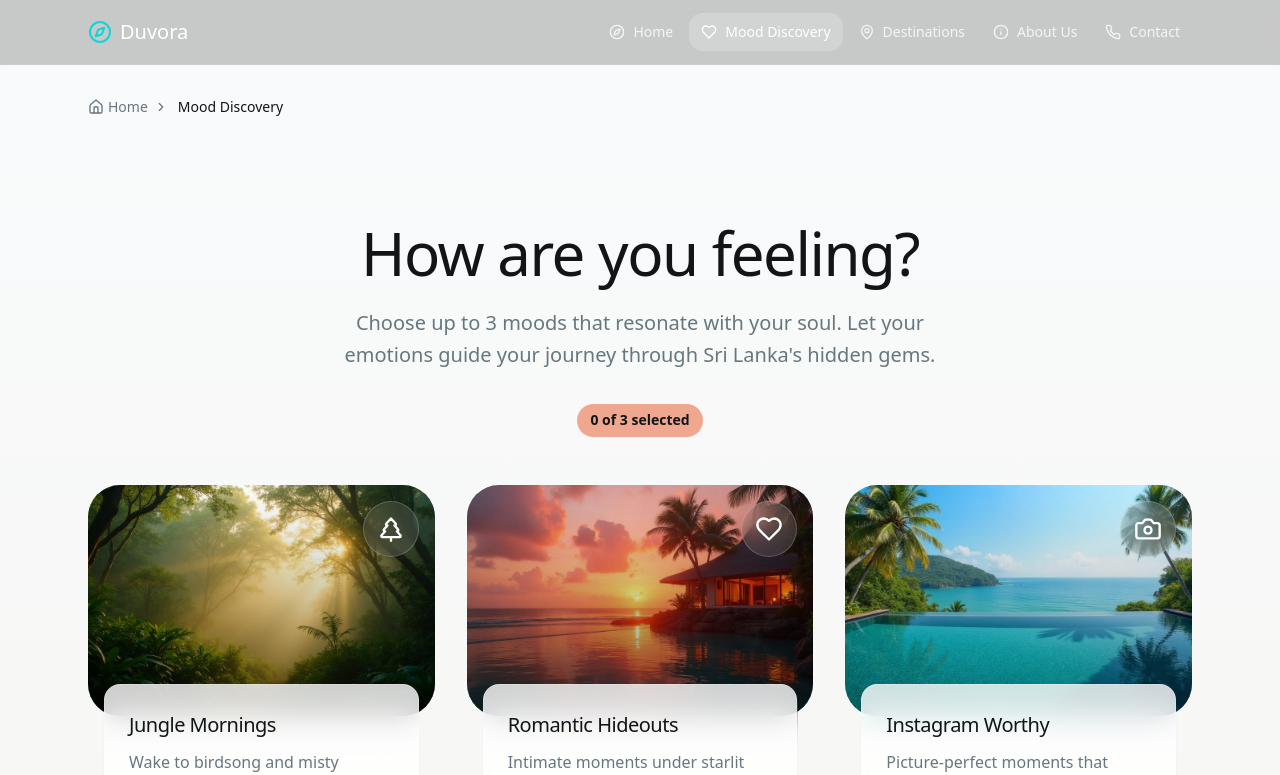
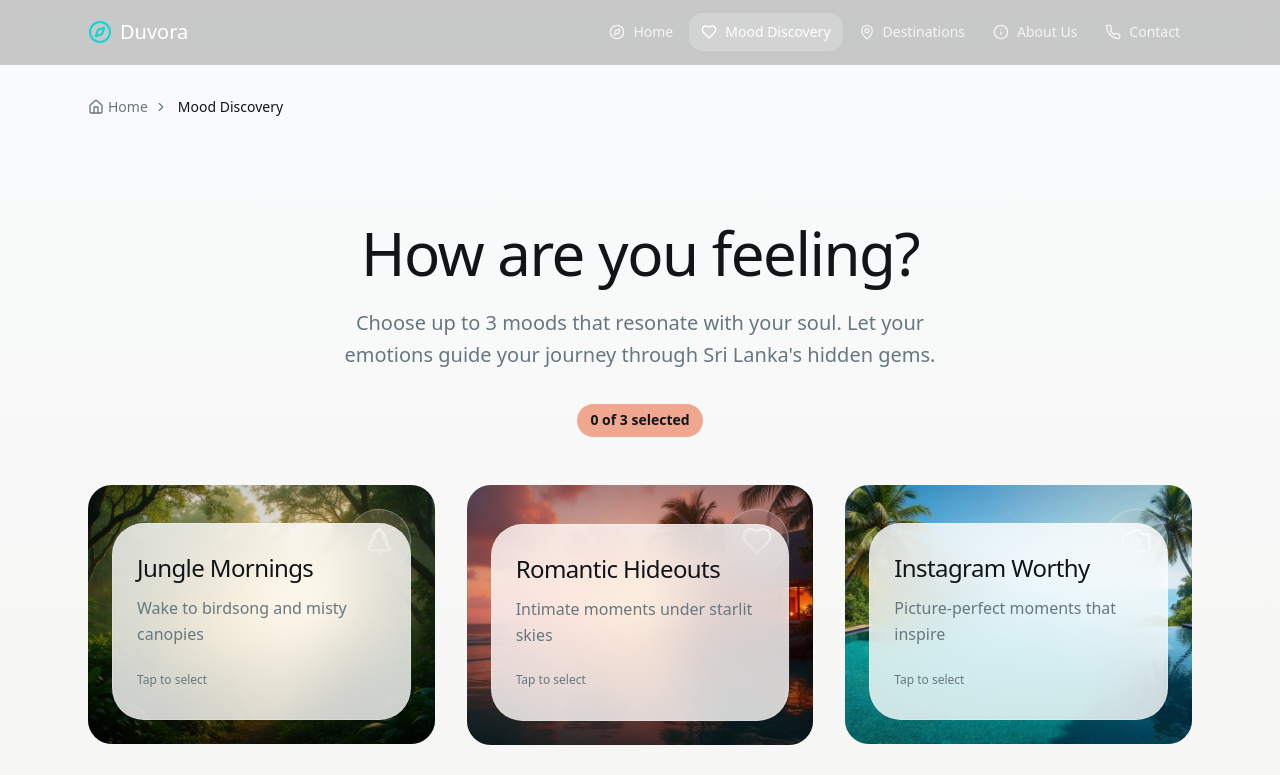
Before and after one commit to webartbybinara/duvora-mood-journeys, a React (Vite) app: page /discovery in a window 1280 px wide. Shown: the top 775 px of the page. Built offline with nearby package versions, Linux system fonts and the light colour scheme.

Commit message:
Revert mood discovery design
Reverted the mood discovery cards to a previous design.

```diff
--- a/src/components/MoodSelector.tsx
+++ b/src/components/MoodSelector.tsx
@@ -112,104 +112,110 @@ export function MoodSelector({ selectedMoods, onMoodToggle, onContinue }: MoodSe
             return (
               <div
                 key={mood.id}
-                className={`group relative cursor-pointer animate-fade-in-up ${
-                  isDisabled ? 'cursor-not-allowed' : ''
+                className={`group relative cursor-pointer animate-fade-in-up transition-all duration-500 ${
+                  isDisabled ? 'cursor-not-allowed opacity-60' : ''
                 }`}
                 style={{
                   animationDelay: `${index * 100}ms`
                 }}
                 onClick={() => !isDisabled && onMoodToggle(mood.id)}
               >
-                {/* Base Image Layer */}
-                <div className={`relative aspect-[4/3] sm:aspect-[3/2] rounded-2xl overflow-hidden transition-all duration-700 ${
+                {/* Full Background Image Container */}
+                <div className={`relative aspect-[3/4] sm:aspect-[4/3] rounded-3xl overflow-hidden transition-all duration-700 ${
                   isSelected
-                    ? 'scale-[0.98] shadow-[0_20px_50px_rgba(var(--primary)_/_0.4)]'
-                    : isDisabled
-                    ? 'opacity-40 scale-100'
-                    : 'shadow-elegant hover:shadow-immersive hover:scale-[1.01]'
+                    ? 'ring-4 ring-primary/50 shadow-[0_0_40px_rgba(var(--primary)_/_0.4)] scale-[1.02]'
+                    : 'hover:scale-[1.01] hover:shadow-[0_20px_40px_rgba(0,0,0,0.1)]'
                 }`}>
+
+                  {/* Background Image */}
                   <img
                     src={mood.image}
                     alt={mood.name}
                     className={`w-full h-full object-cover transition-all duration-1000 ${
-                      isSelected ? 'scale-105 blur-[1px]' : 'group-hover:scale-110'
+                      isSelected ? 'scale-110 brightness-110' : 'group-hover:scale-105'
                     }`}
                     loading="lazy"
                   />
 
-                  {/* Dynamic Gradient Overlay */}
-                  <div className={`absolute inset-0 bg-gradient-to-t from-black/80 via-black/30 to-transparent transition-all duration-700 ${
+                  {/* Glass Morphism Overlay */}
+                  <div className={`absolute inset-0 transition-all duration-700 ${
                     isSelected
-                      ? 'opacity-90'
-                      : 'opacity-60 group-hover:opacity-40'
+                      ? 'bg-gradient-to-t from-primary/40 via-primary/10 to-transparent backdrop-blur-[2px]'
+                      : 'bg-gradient-to-t from-black/50 via-transparent to-black/20 group-hover:from-black/40'
                   }`} />
 
-                  {/* Parallax Layer - Mood Icon */}
-                  <div className={`absolute top-4 right-4 z-30 transition-all duration-700 ${
+                  {/* Floating Icon - Top Right */}
+                  <div className={`absolute top-6 right-6 transition-all duration-500 ${
+                    isSelected ? 'scale-110 rotate-12' : 'group-hover:scale-105 group-hover:-rotate-6'
+                  }`}>
+                    <div className={`w-16 h-16 rounded-2xl backdrop-blur-xl border border-white/30 flex items-center justify-center transition-all duration-500 ${
                       isSelected
-                      ? 'transform translate-x-1 -translate-y-1 scale-110'
-                      : 'group-hover:transform group-hover:-translate-x-1 group-hover:-translate-y-1'
+                        ? 'bg-primary/20 shadow-[0_8px_32px_rgba(var(--primary)_/_0.3)]'
+                        : 'bg-white/10 group-hover:bg-white/20'
                     }`}>
-                    <div className={`w-12 h-12 sm:w-14 sm:h-14 rounded-2xl backdrop-blur-md border border-white/20 flex items-center justify-center transition-all duration-500 ${
-                      isSelected
-                        ? 'bg-primary/80 shadow-[0_0_20px_rgba(var(--primary)_/_0.6)] animate-pulse-glow'
-                        : 'bg-white/10 group-hover:bg-white/20 group-hover:scale-110'
-                    }`}>
-                      <Icon className={`w-6 h-6 sm:w-7 sm:h-7 transition-all duration-300 ${
-                        isSelected ? 'text-primary-foreground' : 'text-white'
+                      <Icon className={`w-8 h-8 transition-all duration-300 ${
+                        isSelected ? 'text-primary' : 'text-white'
                       }`} />
                     </div>
                   </div>
 
-                  {/* Selected Badge - Top Layer */}
+                  {/* Selection Badge */}
                   {isSelected && (
-                    <div className="absolute top-4 left-4 z-30 animate-scale-in">
-                      <div className="backdrop-blur-md bg-primary/90 text-primary-foreground px-3 py-1.5 rounded-xl text-xs font-medium border border-primary/20 shadow-lg">
-                        ✓ Selected #{selectedMoods.indexOf(mood.id) + 1}
+                    <div className="absolute top-6 left-6 animate-scale-in">
+                      <div className="backdrop-blur-xl bg-primary/90 text-primary-foreground px-4 py-2 rounded-2xl text-sm font-medium border border-primary/30 shadow-lg">
+                        Selected #{selectedMoods.indexOf(mood.id) + 1}
                       </div>
                     </div>
                   )}
-                </div>
 
-                {/* Floating Content Card - Elevated Layer */}
-                <div className={`relative -mt-8 mx-4 z-20 transition-all duration-700 ${
+                  {/* Floating Content Glass Card */}
+                  <div className={`absolute bottom-6 left-6 right-6 transition-all duration-700 ${
+                    isSelected ? 'transform translate-y-1' : 'group-hover:-translate-y-1'
+                  }`}>
+                    <div className={`backdrop-blur-xl rounded-2xl border border-white/20 p-6 transition-all duration-500 ${
                       isSelected
-                    ? 'transform translate-y-2 scale-[1.02]'
-                    : 'group-hover:-translate-y-1'
+                        ? 'bg-white/95 border-primary/30 shadow-[0_16px_32px_rgba(var(--primary)_/_0.2)]'
+                        : 'bg-white/80 group-hover:bg-white/90'
                     }`}>
-                  <Card className={`backdrop-blur-lg border border-white/20 shadow-immersive transition-all duration-700 ${
-                    isSelected
-                      ? 'bg-primary/5 border-primary/30 shadow-[0_20px_40px_rgba(var(--primary)_/_0.3)]'
-                      : 'bg-white/80 group-hover:bg-white/90 group-hover:shadow-[0_15px_35px_rgba(0,0,0,0.15)]'
-                  }`}>
-                    <div className="p-5 sm:p-6">
-                      <h3 className={`text-lg sm:text-xl font-medium mb-2 transition-colors duration-300 ${
+                      {/* Mood Name */}
+                      <h3 className={`text-xl sm:text-2xl font-light mb-2 transition-colors duration-300 ${
                         isSelected ? 'text-primary' : 'text-foreground'
                       }`}>
                         {mood.name}
                       </h3>
-                      <p className="text-muted-foreground text-sm sm:text-base leading-relaxed mb-3">
+
+                      {/* Description */}
+                      <p className="text-muted-foreground text-sm sm:text-base leading-relaxed mb-4">
                         {mood.description}
                       </p>
 
-                      {/* Interactive Hint */}
-                      <div className={`text-xs transition-all duration-300 ${
+                      {/* Status Indicator */}
+                      <div className="flex items-center justify-between">
+                        <div className={`text-xs font-medium transition-all duration-300 ${
                           isSelected
-                          ? 'text-primary/70 font-medium'
+                            ? 'text-primary'
                             : isDisabled
                             ? 'text-muted-foreground/50'
-                          : 'text-muted-foreground/70 group-hover:text-muted-foreground'
+                            : 'text-muted-foreground group-hover:text-foreground'
                         }`}>
-                        {isSelected ? 'Tap to remove from selection' : isDisabled ? 'Maximum moods selected' : 'Tap to add to your journey'}
+                          {isSelected ? '✓ Added to journey' : isDisabled ? 'Max selection reached' : 'Tap to select'}
+                        </div>
+
+                        {/* Floating Action Indicator */}
+                        {!isDisabled && !isSelected && (
+                          <div className="w-8 h-8 rounded-full bg-primary/10 flex items-center justify-center opacity-0 group-hover:opacity-100 transition-all duration-300 group-hover:scale-110">
+                            <div className="w-3 h-3 rounded-full bg-primary animate-pulse" />
+                          </div>
+                        )}
                       </div>
                     </div>
-                  </Card>
                   </div>
 
-                {/* Selection Glow Effect */}
+                  {/* Ambient Glow Effect for Selected */}
                   {isSelected && (
-                  <div className="absolute inset-0 rounded-2xl bg-gradient-to-r from-primary/20 to-primary/10 animate-pulse-glow pointer-events-none z-10" />
+                    <div className="absolute -inset-4 bg-gradient-to-r from-primary/20 via-primary/10 to-primary/20 rounded-[2rem] blur-xl animate-pulse-glow -z-10" />
                   )}
+                </div>
               </div>
             );
           })}
```
Lines whose indentation alone changed are shown as unchanged.
